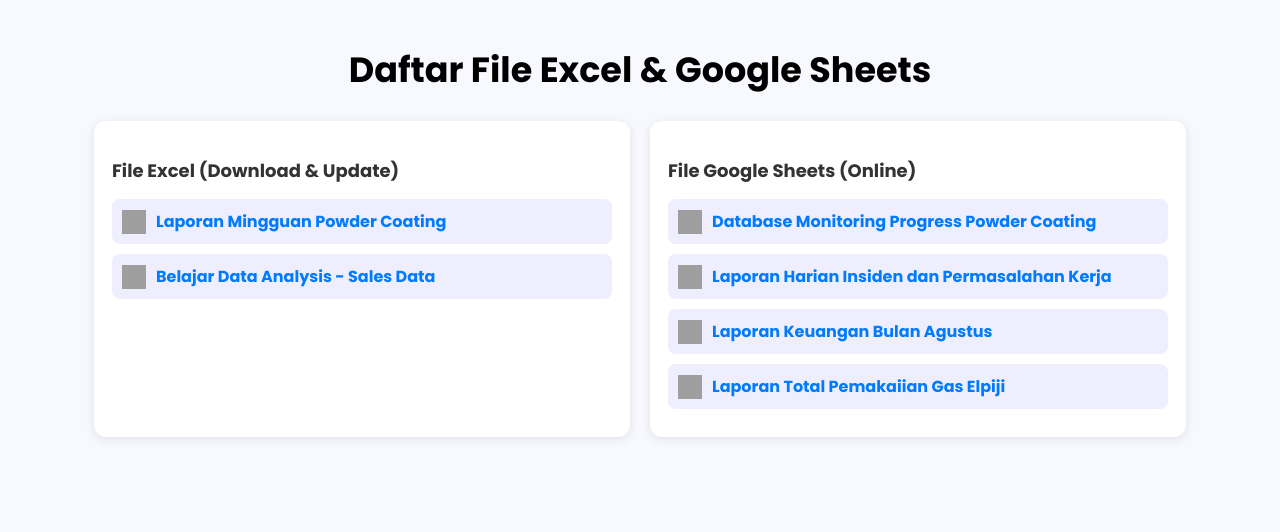
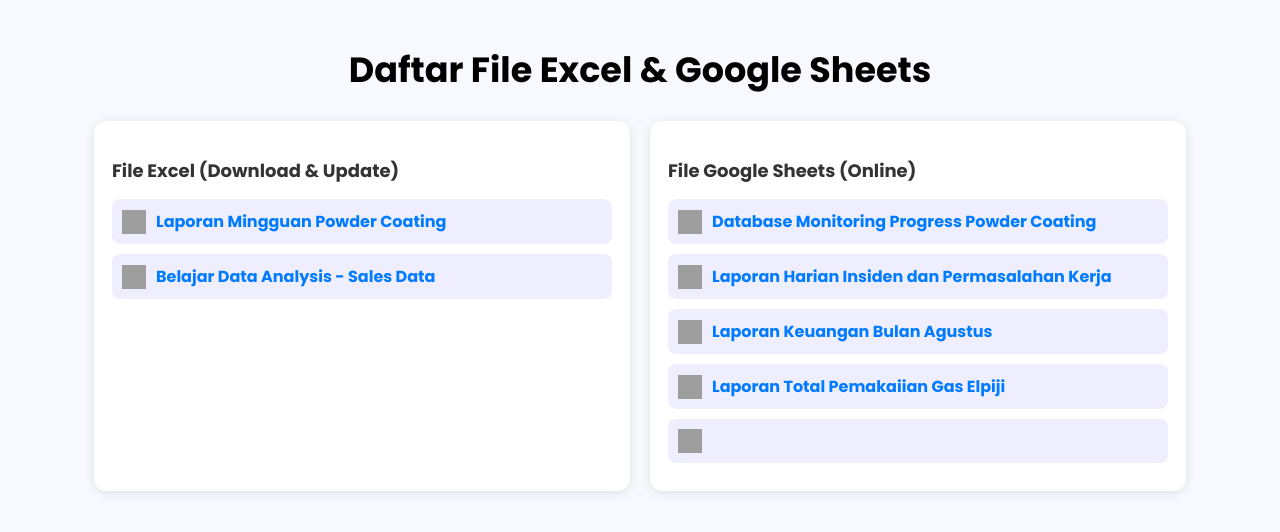
Before and after one commit to RMJ090/web-icon-excel, a plain HTML site: page index.html in a window 1280 px wide. Drawn offline with Linux system fonts and the light colour scheme; grey boxes are pictures that could not be loaded.

Commit message:
Update index.html

```diff
--- a/index.html
+++ b/index.html
@@ -102,10 +102,16 @@
         <img src="https://cdn-icons-png.flaticon.com/512/5968/5968557.png" alt="Google Sheets">
         Laporan Keuangan Bulan Agustus
       </a>
+
       <a href="https://docs.google.com/spreadsheets/d/1UHOJ-PKocSdphkY3kdVeBEZzYbO_SR7s8Th703SJ45Q/edit?usp=sharing" target="_blank" class="link-box">
         <img src="https://cdn-icons-png.flaticon.com/512/5968/5968557.png" alt="Google Sheets">
         Laporan Total Pemakaiian Gas Elpiji
       </a>
+
+      <a href="https://forms.gle/6NETSTFPdGQA6gUk9"target="_blank" class="link-box">
+        <img src="https://cdn-icons-png.flaticon.com/512/2991/2991110.png" alt="Google Forms">
+      </a>
+
     </div>
 
   </div>
```
